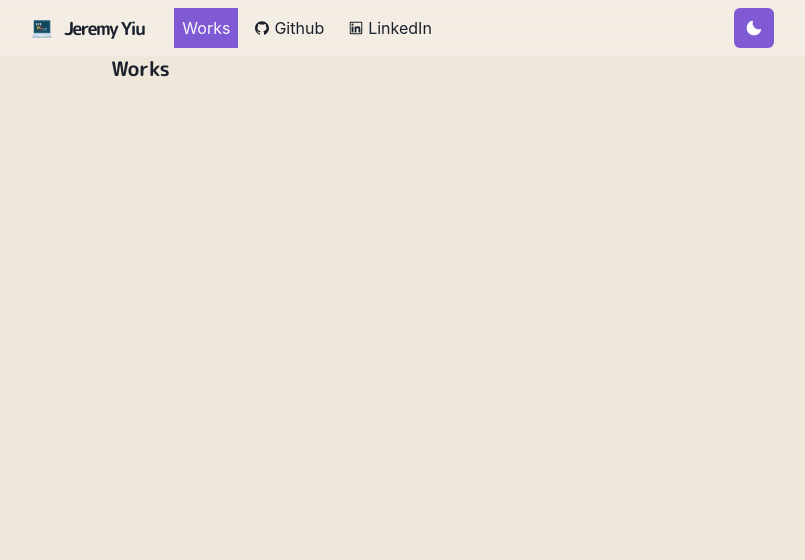
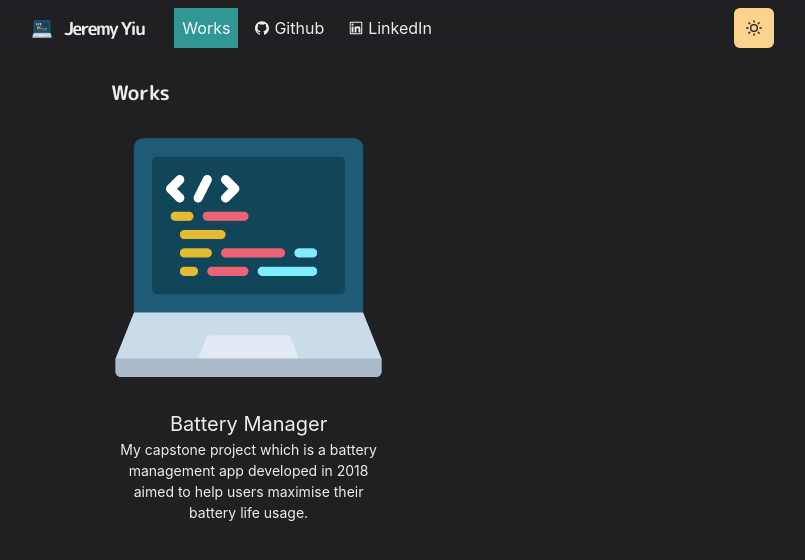
Before and after one commit to Jeremyyiu/jeremyyiu-portfolio, a Next.js app: page /works in a window 1280 px wide. Shown: the top 560 px of the page, without its empty margins (242-1047 px from the left). Built offline with nearby package versions, Linux system fonts and the light colour scheme.

Commit message:
fixed issue with colormode cookies in home page and added work item grid in the works page

```diff
--- /dev/null
+++ b/components/grid-item.js
@@ -0,0 +1,53 @@
+import NextLink from 'next/link'
+import Image from 'next/image'
+import { Box, Text, LinkBox, LinkOverlay } from '@chakra-ui/react'
+import { Global } from '@emotion/react'
+
+export const GridItem = ({ children, href, title, thumbnail }) => (
+  <Box w="100%" textAlign="center">
+    <LinkBox cursor="pointer">
+      <Image
+        src={thumbnail}
+        alt={title}
+        className="grid-item-thumbnail"
+        placeholder="blur"
+        loading="lazy"
+      />
+      <LinkOverlay href={href} target="_blank">
+        <Text mt={2}>{title}</Text>
+      </LinkOverlay>
+      <Text fontSize={14}>{children}</Text>
+    </LinkBox>
+  </Box>
+)
+
+export const WorkGridItem = ({ children, id, title, thumbnail }) => (
+  <Box w="100%" textAlign="center">
+    <NextLink href={`/works/${id}`} scroll={false}>
+      <LinkBox cursor="pointer">
+        <Image
+          src={thumbnail}
+          alt={title}
+          className="grid-item-thumbnail"
+          placeholder="blur"
+        />
+        <LinkOverlay href={`/works/${id}`}>
+          <Text mt={2} fontSize={20}>
+            {title}
+          </Text>
+        </LinkOverlay>
+        <Text fontSize={14}>{children}</Text>
+      </LinkBox>
+    </NextLink>
+  </Box>
+)
+
+export const GridItemStyle = () => (
+  <Global
+    styles={`
+      .grid-item-thumbnail {
+        border-radius: 12px;
+      }
+    `}
+  />
+)
--- a/components/layouts/article.js
+++ b/components/layouts/article.js
@@ -1,5 +1,6 @@
 import { motion } from 'framer-motion'
 import Head from 'next/head'
+import { GridItemStyle } from '../grid-item'
 
 const variants = {
   hidden: { opacity: 0, x: 0, y: 20 },
@@ -24,6 +25,7 @@ const Layout = ({ children, title }) => (
         </Head>
       )}
       {children}
+      <GridItemStyle />
     </>
   </motion.article>
 )
--- a/components/navbar.js
+++ b/components/navbar.js
@@ -25,8 +25,8 @@ const LinkItem = ({ href, path, target, children, ...props }) => {
     <NextLink href={href} passHref scroll={false}>
       <Link
         p={2}
-        bg={active ? useColorModeValue('purple.500','teal.500') : undefined}
-        color={active ? useColorModeValue('gray.50','gray.50') : inactiveColor}
+        bg={active ? useColorModeValue('purple.500', 'teal.500') : undefined}
+        color={active ? useColorModeValue('gray.50', 'gray.50') : inactiveColor}
         target={target}
         {...props}
       >
@@ -104,7 +104,7 @@ const Navbar = props => {
           <ThemeToggleButton />
 
           <Box ml={2} display={{ base: 'inline-block', md: 'none' }}>
-            <Menu>
+            <Menu isLazy id="navbar-menu">
               <MenuButton
                 as={IconButton}
                 icon={<HamburgerIcon />}
--- a/pages/_app.js
+++ b/pages/_app.js
@@ -1,16 +1,30 @@
-import { ChakraProvider } from '@chakra-ui/react'
 import Layout from '../components/layouts/main'
 import Fonts from '../components/fonts'
-import theme from '../lib/theme'
+import { AnimatePresence } from 'framer-motion'
+import Chakra from '../components/chakra'
+
+if (typeof window !== 'undefined') {
+  window.history.scrollRestoration = 'manual'
+}
 
 function Website({ Component, pageProps, router }) {
   return (
-    <ChakraProvider theme={theme}>
+    <Chakra cookies={pageProps.cookies}>
       <Fonts />
       <Layout router={router}>
-        <Component {...pageProps} key={router.route} />
+        <AnimatePresence
+          exitBeforeEnter
+          initial={true}
+          onExitComplete={() => {
+            if (typeof window !== 'undefined') {
+              window.scrollTo({ top: 0 })
+            }
+          }}
+        >
+          <Component {...pageProps} key={router.route} />
+        </AnimatePresence>
       </Layout>
-    </ChakraProvider>
+    </Chakra>
   )
 }
 
--- a/pages/works.js
+++ b/pages/works.js
@@ -1,15 +1,33 @@
 import { Container, Heading, SimpleGrid, Divider } from '@chakra-ui/react'
+import Section from '../components/section'
 import Layout from '../components/layouts/article'
+import { WorkGridItem } from '../components/grid-item'
+import testpng from '../public/images/works/test.png'
 
 const Works = () => (
   <Layout title="Works">
+    <br></br>
     <Container>
       <Heading as="h3" fontSize={20} mb={4}>
         Works
       </Heading>
+
+      {/* columns = base: 1, sm: 1, md:2 meaning default is 2 columns, if the screen is smaller then display 1 column */}
+      <SimpleGrid columns={[1, 1, 2]} gap={6}>
+        <Section>
+          <WorkGridItem
+            id="BatteryManager"
+            title="Battery Manager"
+            thumbnail={testpng}
+          >
+            My capstone project which is a battery management app developed in
+            2018 aimed to help users maximise their battery life usage.
+          </WorkGridItem>
+        </Section>
+      </SimpleGrid>
     </Container>
   </Layout>
 )
 
 export default Works
-export { getServerSideProps } from '../components/chakra-cookies'
+export { getServerSideProps } from '../components/chakra'
```
Also changed, not shown: pages/index.js (+33 -18 lines), components/chakra.js (renamed from components/chakra-cookies.js), components/workexp.js (line endings or trailing spaces), public/images/works/test.png (added).
